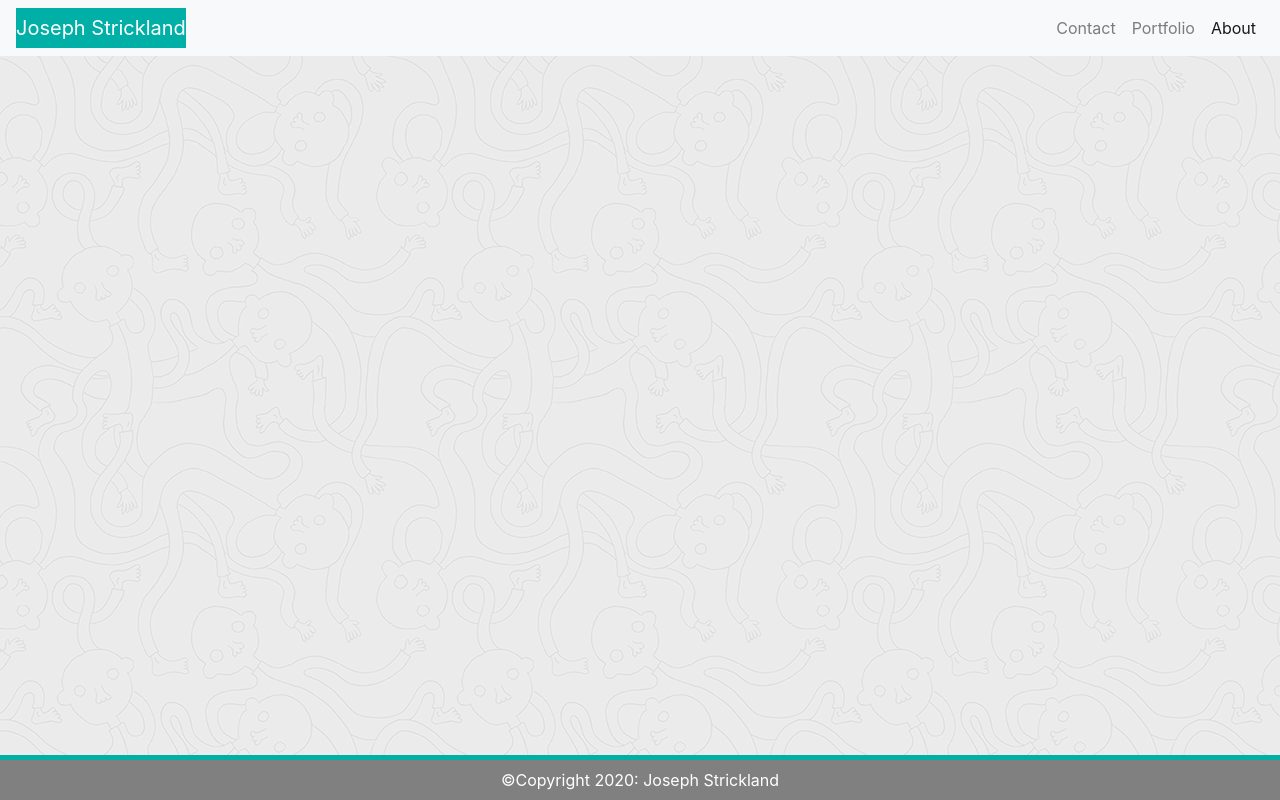
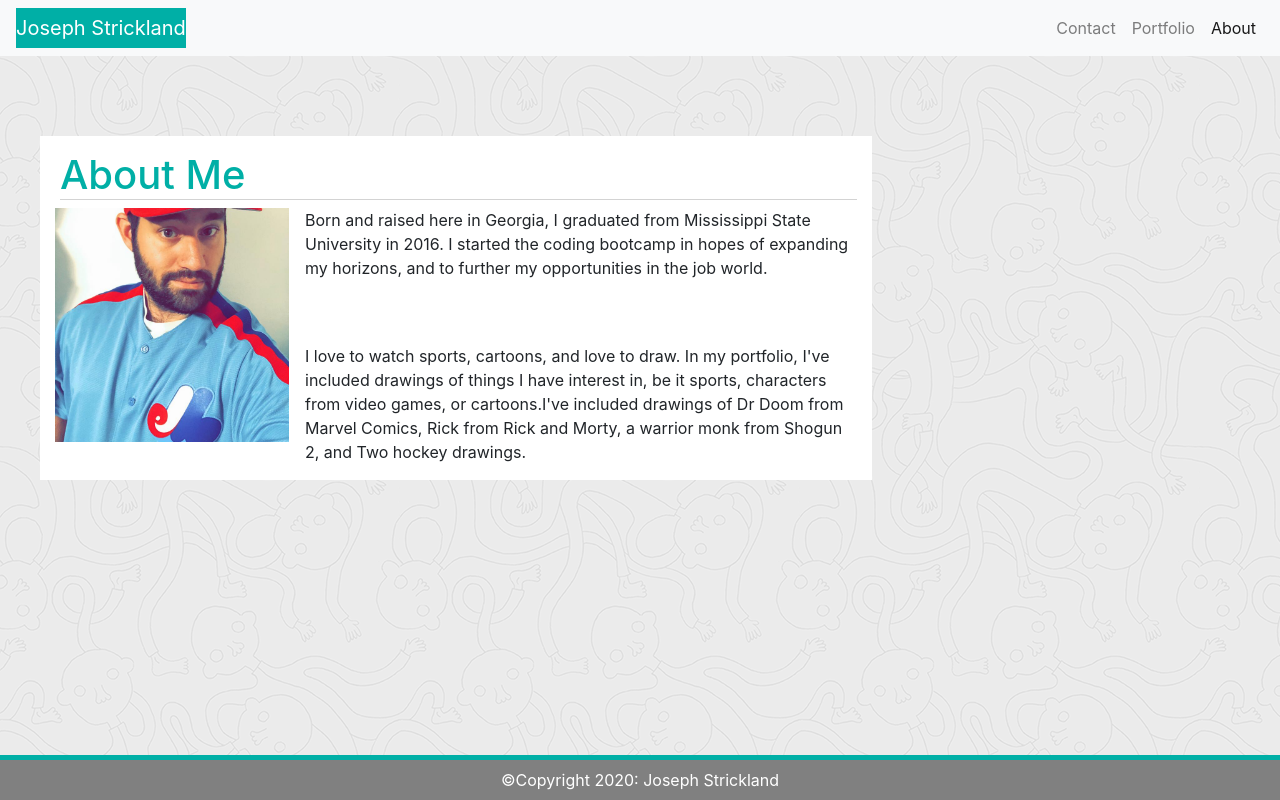
Before and after one commit to jks2090/ResponsivePortfolio, a plain HTML site: page index.html in a window 1280 px wide. Drawn offline with nearby package versions, Linux system fonts and the light colour scheme.

Commit message:
added to css files for stylizing and also added images for portfolio

```diff
--- a/contact.css
+++ b/contact.css
@@ -15,29 +15,36 @@ footer{
     color: white;
 }
 .container{
+
     position: fixed;
-    margin-top: 70px;
-    margin-left: 25px;
+    margin-top: 10vh;
+    margin-left: 5vh;
     background-color: white;
     float: left;
-    width: 75%;
+    width: 65%;
     height: 65%;
 
 }
 .container h1{
+
     margin-top: 15px;
     margin-left: 5px;
     color: #00afa6 !important;
+    border-bottom: 1px solid lightgray;
 }
 .form-group{
+
     margin-top: 15px;
     margin-left: 20px;
+    width: 75%;
 }
 
 .btn.btn-square {
     border-radius: 0;
+
   }
 .container button{
+
     display: block;
     margin-top: 5px;
     margin-left: 10px;
--- a/index.css
+++ b/index.css
@@ -14,3 +14,25 @@ footer{
     background-color: grey;
     color: white;
 }
+.container{
+
+    position: fixed;
+    margin-top: 10vh;
+    margin-left: 5vh;
+    background-color: white;
+    float: left;
+    width: 65%;
+    max-height: auto;
+    text-size-adjust: 2vh;
+}
+.container h1{
+
+    margin-top: 15px;
+    margin-left: 5px;
+    color: #00afa6 !important;
+    border-bottom: 1px solid lightgray;
+}
+.container img{
+    max-width: 250px;
+    max-height: 350px;
+}
--- a/index.html
+++ b/index.html
@@ -36,7 +36,23 @@
 
         </div>
       </nav>
+      <div class= "container">
+        <h1>About Me</h1>
+        <img class="image-wrapper float-left pr-3" src="joeimage.jpg" alt="">
+        <div class: ="p1">
+         <p>
+          Born and raised here in Georgia, I graduated from Mississippi State University in 2016. I started the coding bootcamp in hopes of expanding my horizons, and to further my opportunities in the job world.
+         </p>
+        </div>
+        <br></br>
+        <div class ="p2">
+         <p> I love to watch sports, cartoons, and love to draw. In my portfolio, I've included drawings of things I have interest in, be it sports, characters from video games, or cartoons.I've included drawings of Dr Doom from Marvel Comics, Rick from Rick and Morty, a warrior monk from Shogun 2, and Two hockey drawings.
+        </p>
+        </div>
 
+
+    </div>
+    <!-- Joe test Code end -->
 
   <!-- jQuery CDN -->
   <script src="https://ajax.googleapis.com/ajax/libs/jquery/1.11.3/jquery.min.js"></script>
--- a/portfolio.css
+++ b/portfolio.css
@@ -14,3 +14,21 @@ footer{
     background-color: grey;
     color: white;
 }
+.container{
+
+    position: fixed;
+    margin-top: 10vh;
+    margin-left: 5vh;
+    background-color: white;
+    float: left;
+    width: 65%;
+    max-height: auto;
+
+}
+.container h1{
+
+    margin-top: 15px;
+    margin-left: 5px;
+    color: #00afa6 !important;
+    border-bottom: 1px solid lightgray;
+}
```
Also changed, not shown: contact.html (+2 -2 lines), portfolio.html (+6 -0 lines), Carey Price.JPG (added), dr doom.PNG (added), joeimage.jpg (added), rick and morty.JPG (added), sohei monk.JPG (added), 1 other file.
